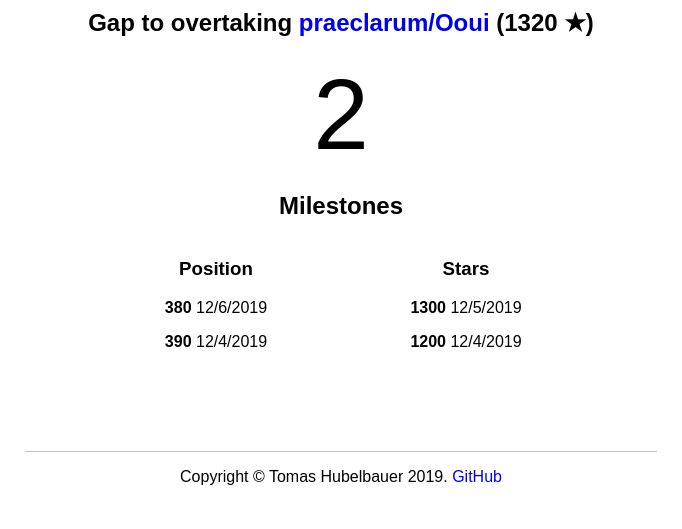
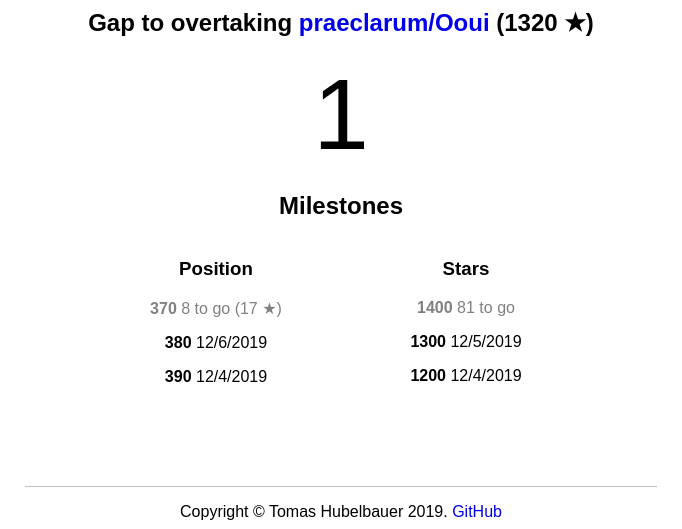
Before and after one commit to TomasHubelbauer/is4a-leaderboard, a website: page index.html in a window 1280 px wide. Shown: the part 475-1004 px from the top of the page, without its empty margins (299-981 px from the left). Before the commit the page ends 969 px from the top, so only its background shows below. Drawn offline with Linux system fonts and the light colour scheme.

Commit message:
Display the milestones to go

```diff
--- a/data.json
+++ b/data.json
@@ -1,7 +1,7 @@
 {
   "position": 378,
-  "stars": 1318,
-  "gap": 2,
+  "stars": 1319,
+  "gap": 1,
   "contenders": [
     {
       "name": "praeclarum/Ooui",
@@ -12,8 +12,17 @@
     "380": "2019-12-06T14:01:37.425Z",
     "390": "2019-12-04T22:56:29.559Z"
   },
+  "positionMilestoneToGo": {
+    "milestone": 370,
+    "gap": 8,
+    "stars": 1336
+  },
   "starsMilestones": {
     "1200": "2019-12-04T22:56:54.528Z",
     "1300": "2019-12-05T02:01:39.753Z"
+  },
+  "starsMilestoneToGo": {
+    "milestone": 1400,
+    "gap": 81
   }
 }
--- a/index.css
+++ b/index.css
@@ -25,6 +25,14 @@ a {
   flex: 1;
 }
 
+#positionMilestonesDiv p:first-of-type {
+  color: gray;
+}
+
+#starsMilestonesDiv p:first-of-type {
+  color: gray;
+}
+
 #copyrightP {
   border-top: 1px solid silver;
   margin: 10ex auto auto;
--- a/index.js
+++ b/index.js
@@ -21,24 +21,36 @@ window.addEventListener('load', async () => {
   contendersSpan.append(document.createTextNode(` (${json.stars + json.gap} ★)`));
 
   const positionMilestonesDiv = document.getElementById('positionMilestonesDiv');
+  const positionMilestoneGapP = document.createElement('p');
+  const positionMilestoneGapStrong = document.createElement('strong');
+  positionMilestoneGapStrong.textContent = json.positionMilestoneToGo.milestone;
+  positionMilestoneGapP.append(positionMilestoneGapStrong);
+  positionMilestoneGapP.append(` ${json.positionMilestoneToGo.gap} to go (${json.positionMilestoneToGo.stars - json.stars} ★)`);
+  positionMilestonesDiv.append(positionMilestoneGapP);
   const positionMilestones = Object.keys(json.positionMilestones).sort((a, b) => a.localeCompare(b));
   for (const positionMilestone of positionMilestones) {
-    const milestoneDiv = document.createElement('p');
+    const milestoneP = document.createElement('p');
     const milestoneStrong = document.createElement('strong');
     milestoneStrong.textContent = positionMilestone;
-    positionMilestonesDiv.append(milestoneStrong);
-    positionMilestonesDiv.append(document.createTextNode(' ' + new Date(json.positionMilestones[positionMilestone]).toLocaleDateString()));
-    positionMilestonesDiv.append(milestoneDiv);
+    milestoneP.append(milestoneStrong);
+    milestoneP.append(' ' + new Date(json.positionMilestones[positionMilestone]).toLocaleDateString());
+    positionMilestonesDiv.append(milestoneP);
   }
 
   const starsMilestonesDiv = document.getElementById('starsMilestonesDiv');
+  const starsMilestoneGapP = document.createElement('p');
+  const starsMilestoneGapStrong = document.createElement('strong');
+  starsMilestoneGapStrong.textContent = json.starsMilestoneToGo.milestone;
+  starsMilestoneGapP.append(starsMilestoneGapStrong);
+  starsMilestoneGapP.append(` ${json.starsMilestoneToGo.gap} to go`);
+  starsMilestonesDiv.append(starsMilestoneGapP);
   const starsMilestones = Object.keys(json.starsMilestones).sort((a, b) => b.localeCompare(a));
   for (const starsMilestone of starsMilestones) {
-    const milestoneDiv = document.createElement('p');
+    const milestoneP = document.createElement('p');
     const milestoneStrong = document.createElement('strong');
     milestoneStrong.textContent = starsMilestone;
-    starsMilestonesDiv.append(milestoneStrong);
-    starsMilestonesDiv.append(document.createTextNode(' ' + new Date(json.starsMilestones[starsMilestone]).toLocaleDateString()));
-    starsMilestonesDiv.append(milestoneDiv);
+    milestoneP.append(milestoneStrong);
+    milestoneP.append(' ' + new Date(json.starsMilestones[starsMilestone]).toLocaleDateString());
+    starsMilestonesDiv.append(milestoneP);
   }
 });
--- a/package.json
+++ b/package.json
@@ -6,7 +6,7 @@
   },
   "dependencies": {
     "fs-extra": "^8.1.0",
-    "milestone": "git+https://github.com/TomasHubelbauer/js-milestone.git",
+    "milestone": "git+https://github.com/TomasHubelbauer/js-milestone.git#v1.0.0",
     "node-fetch": "^2.6.0"
   },
   "devDependencies": {
```
Also changed, not shown: script.js (+18 -4 lines), 1 other file.
